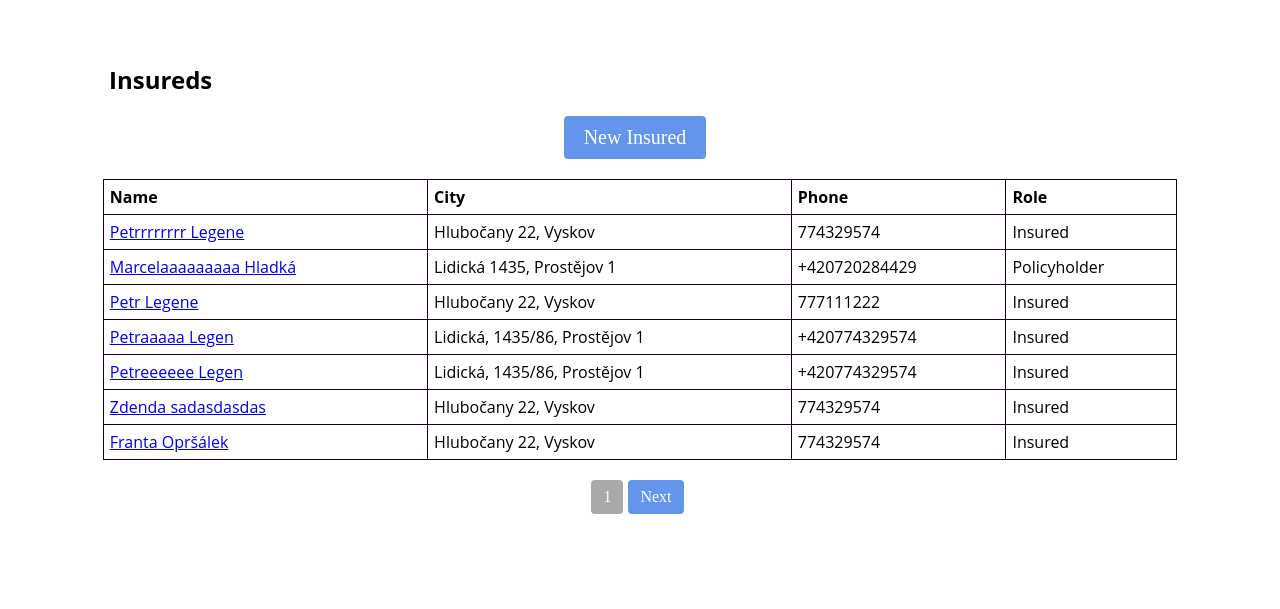
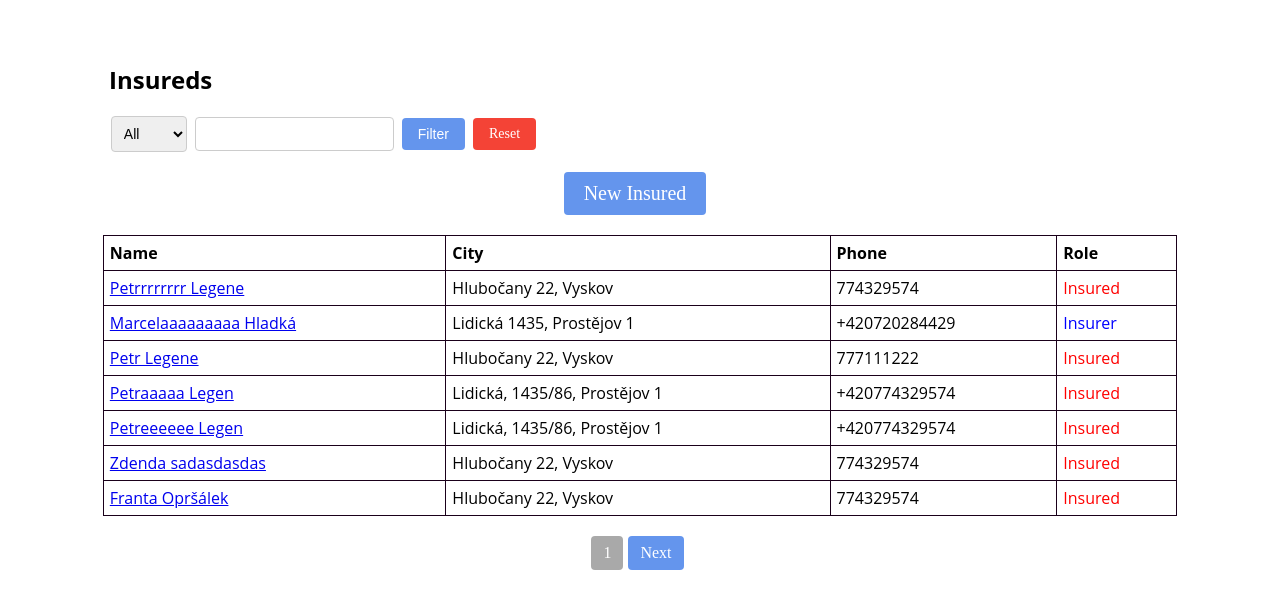
Before and after one commit to PetrLegen88/Insured-Evidence-Django, a Django app: page /insured/ in a window 1280 px wide. Shown: the part 73-682 px from the top of the page. Run offline with Django 4.2, Linux system fonts and the light colour scheme; data comes from the database, SQL or seed files in the repository; both versions use the stored data as it was after the commit.

Commit message:
Add filter by name, role, city and street for insured.

```diff
--- a/evidence/templates/insured.html
+++ b/evidence/templates/insured.html
@@ -20,6 +20,20 @@
     </script>
     {% endif %}
     <h2 class="insured-h">Insureds</h2>
+    <div class="filter-container">
+        <form method="GET" class="filter-form">
+            <select name="filter_by">
+                <option value="" {% if not request.GET.filter_by %}selected{% endif %}>All</option>
+                <option value="name" {% if request.GET.filter_by == "name" %}selected{% endif %}>Name</option>
+                <option value="city" {% if request.GET.filter_by == "city" %}selected{% endif %}>City</option>
+                <option value="street" {% if request.GET.filter_by == "street" %}selected{% endif %}>Street</option>
+                <option value="role" {% if request.GET.filter_by == "role" %}selected{% endif %}>Role</option>
+            </select>
+            <input type="text" name="keyword" value="{{ request.GET.keyword }}">
+            <button type="submit" class="filter-button">Filter</button>
+            <a href="{% url 'insured' %}" class="reset-filter-button">Reset</a>
+        </form>
+    </div>
     <div class="main-buttons">
         <a href="{% url 'new_insured' %}" class="button button-add">New Insured</a>
     </div>
@@ -43,7 +57,7 @@
                     <td>{{ insured.phone }}</td>
                     <td>
                         {% if insured.role == 'insurer' %}
-                           <span class="policyholder-badge">Policyholder</span>
+                           <span class="policyholder-badge">Insurer</span>
                         {% else %}
                            <span class="insured-badge">Insured</span>
                         {% endif %}
--- a/evidence/views.py
+++ b/evidence/views.py
@@ -12,11 +12,28 @@ def homepage(request):
 
 
 def insured(request):
+    filter_by = request.GET.get('filter_by')
+    keyword = request.GET.get('keyword')
+
     insured_list = Insured.objects.prefetch_related('insurance')
+
+    if filter_by == 'name':
+        insured_list = insured_list.filter(first_name__icontains=keyword) | insured_list.filter(last_name__icontains=keyword)
+    elif filter_by == 'city':
+        insured_list = insured_list.filter(city__icontains=keyword)
+    elif filter_by == 'street':
+        insured_list = insured_list.filter(street__icontains=keyword)
+    elif filter_by == 'role':
+        insured_list = insured_list.filter(role__icontains=keyword)
+
     paginator = Paginator(insured_list, 7)
     page_number = request.GET.get('page')
     page_obj = paginator.get_page(page_number)
-    return render(request, 'insured.html', {'page_obj': page_obj})
+
+    context = {
+        'page_obj': page_obj,
+    }
+    return render(request, 'insured.html', context)
 
 
 def new_insured(request):
@@ -55,14 +72,34 @@ def add_insurance(request, insured_id):
 
 
 def insurances(request):
+    filter_by = request.GET.get('filter_by')
+    keyword = request.GET.get('keyword')
+
     insurance_objects = Insurance.objects.all()
+
+    if filter_by and keyword:
+        if filter_by == 'insurance':
+            insurance_objects = insurance_objects.filter(type__icontains=keyword)
+        elif filter_by == 'insured_name':
+            insurance_objects = insurance_objects.filter(insurance__first_name__icontains=keyword) | \
+                                insurance_objects.filter(insurance__last_name__icontains=keyword)
+        elif filter_by == 'subject':
+            insurance_objects = insurance_objects.filter(subject__icontains=keyword)
+        elif filter_by == 'amount':
+            insurance_objects = insurance_objects.filter(amount__gt=str(keyword))
+        elif filter_by == 'valid_until':
+            insurance_objects = insurance_objects.filter(valid_until__icontains=keyword)
+
     for insurance in insurance_objects:
         insured_names = [f"{insured.first_name} {insured.last_name}" for insured in insurance.insurance.all()]
         insurance.insured_names = ", ".join(insured_names)
+
     paginator = Paginator(insurance_objects, 7)
     page_number = request.GET.get('page')
     insurances = paginator.get_page(page_number)
+
     return render(request, 'insurances.html', {'insurances': insurances, 'page_obj': insurances})
+
 
 
 @login_required
--- a/static/css/style.css
+++ b/static/css/style.css
@@ -431,3 +431,59 @@
   max-width: 400px;
   background-color: #f4f4f4;
 }
+
+.insured-badge {
+    color: red;
+}
+
+.policyholder-badge {
+    color: blue;
+}
+
+.filter-container {
+    width: 85%;
+    margin-top: 20px;
+    margin-left: auto;
+    margin-right: auto;
+    margin-bottom: 20px;
+}
+
+.filter-form {
+    display: flex;
+    align-items: center;
+}
+
+.filter-form select,
+.filter-form input[type="text"] {
+    padding: 8px;
+    font-size: 14px;
+    border: 1px solid #ccc;
+    border-radius: 4px;
+    margin-left: 8px;
+}
+
+.filter-form button {
+    padding: 8px 16px;
+    font-size: 14px;
+    background-color: #6495ED;
+    color: white;
+    border: none;
+    border-radius: 4px;
+    cursor: pointer;
+    margin-left: 8px;
+}
+
+.filter-form a {
+    padding: 8px 16px;
+    font-size: 14px;
+    background-color: #f44336;
+    color: white;
+    text-decoration: none;
+    border-radius: 4px;
+    margin-left: 8px;
+}
+
+.filter-form a:hover,
+.filter-form button:hover {
+    opacity: 0.8;
+}
```
Also changed, not shown: evidence/templates/insurances.html (+15 -0 lines), db.sqlite3.
